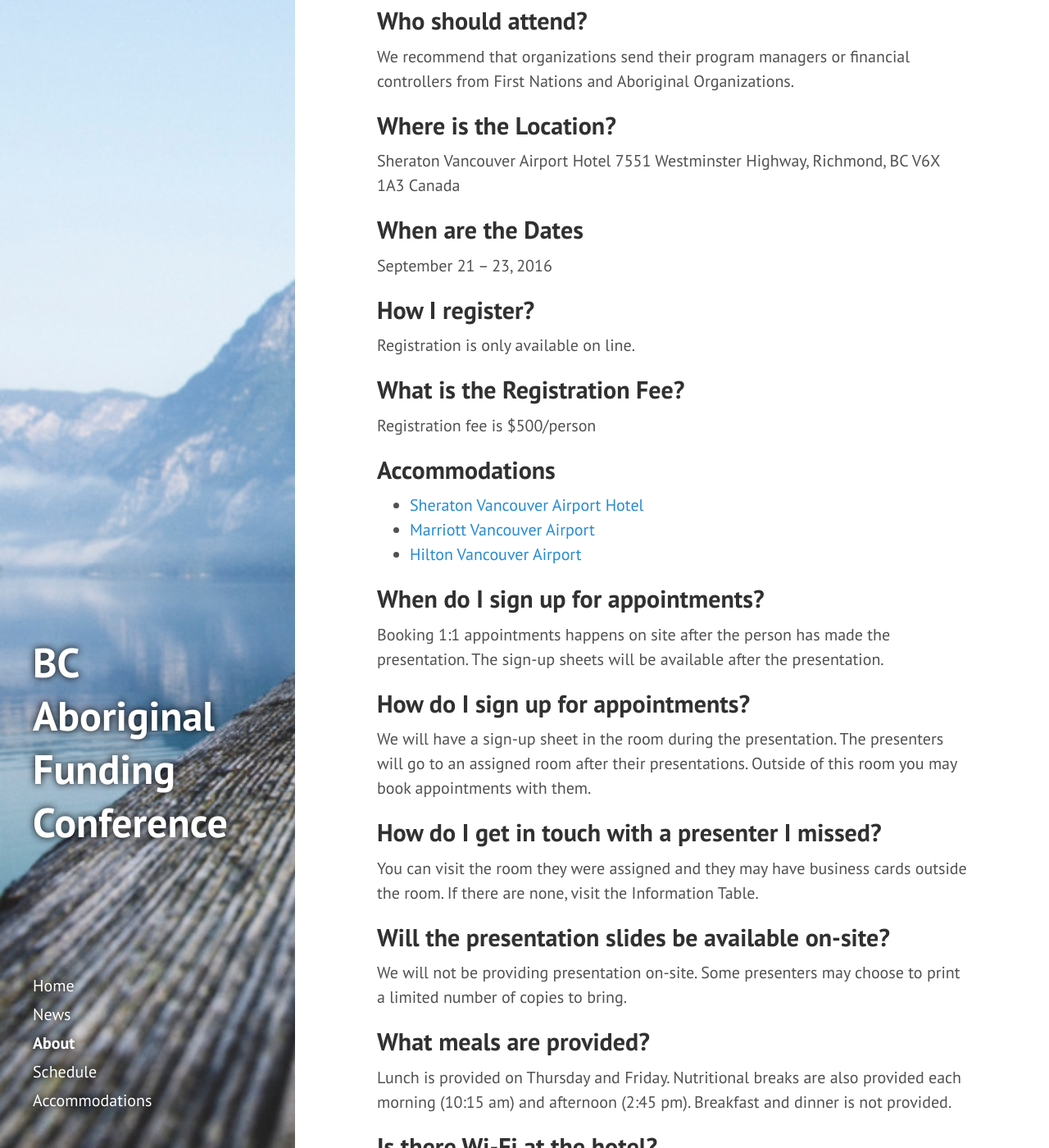
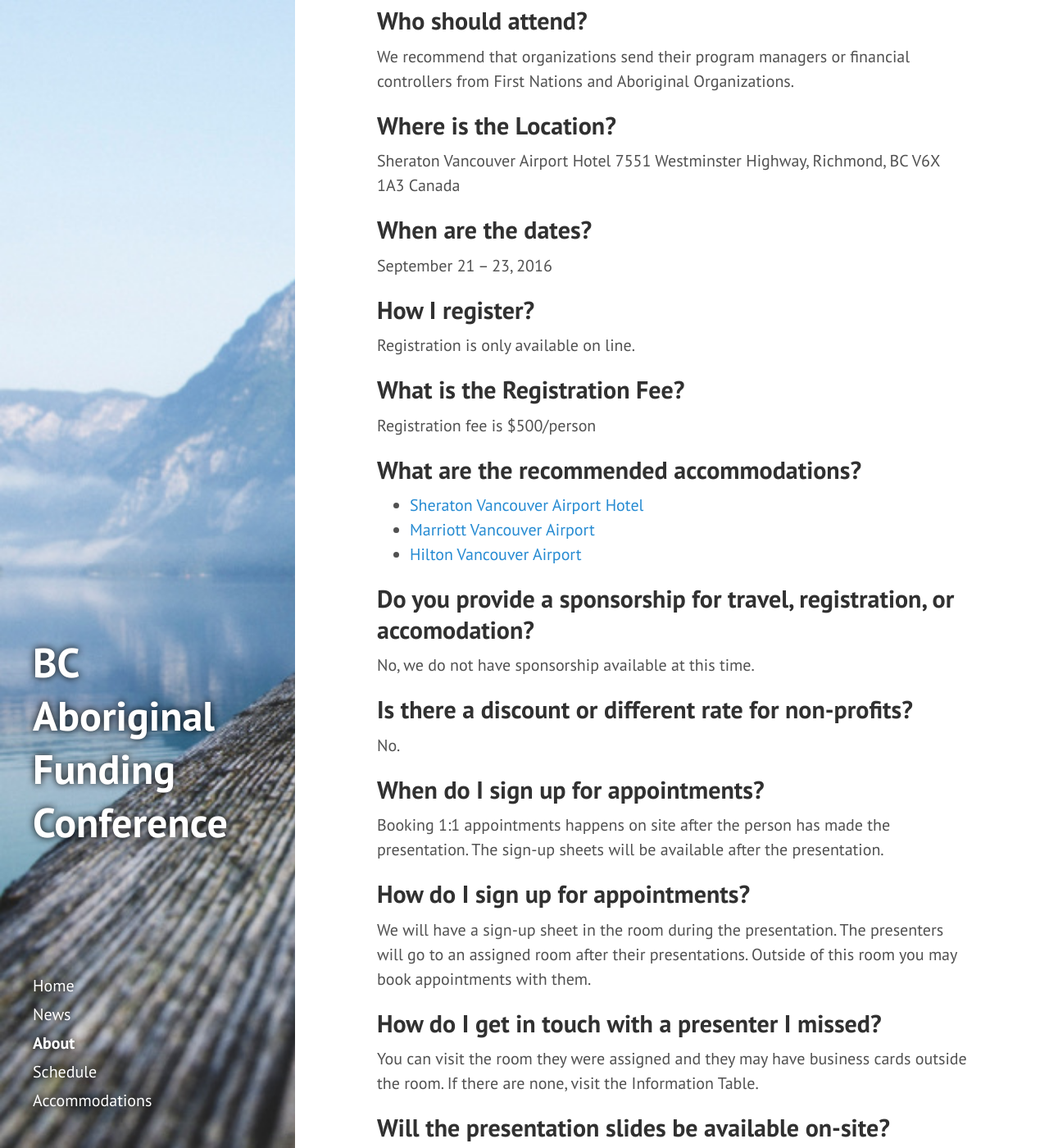
Before and after one commit to BCAAFC/funding-conference-2016, a Jekyll site: the page built from about.md, in a window 1280 px wide and 1400 px high, scrolled down 602 px. Shown: the whole window at 82% size. Built offline with Jekyll 4.4.1, drawn with Linux system fonts in a browser that asks for light colours; nearby versions of some CDN libraries; Markdown is read by kramdown in place of the engine named in the settings.

Commit message:
Della changes

```diff
--- a/about.md
+++ b/about.md
@@ -22,7 +22,7 @@ We recommend that organizations send their program managers or financial control
 Sheraton Vancouver Airport Hotel
 7551 Westminster Highway, Richmond, BC V6X 1A3 Canada
 
-## When are the Dates
+## When are the dates?
 
 September 21 – 23, 2016
 
@@ -34,11 +34,19 @@ Registration is only available on line.
 
 Registration fee is $500/person
 
-## Accommodations
+## What are the recommended accommodations?
 
 * [Sheraton Vancouver Airport Hotel](http://www.sheratonvancouverairport.com/)
 * [Marriott Vancouver Airport](http://www.marriott.com/hotels/travel/yvrsa-vancouver-airport-marriott-hotel/)
 * [Hilton Vancouver Airport](http://www3.hilton.com/en/hotels/british-columbia/hilton-vancouver-airport-YVRAHHF/index.html)
+
+## Do you provide a sponsorship for travel, registration, or accomodation?
+
+No, we do not have sponsorship available at this time.
+
+## Is there a discount or different rate for non-profits?
+
+No.
 
 ## When do I sign up for appointments?
 
```
Also changed, not shown: index.md (+1 -1 lines).
